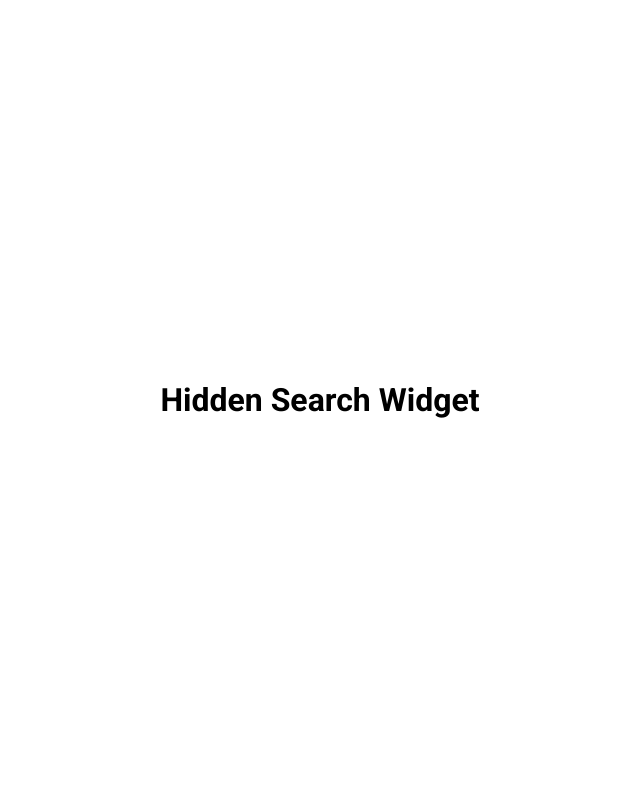
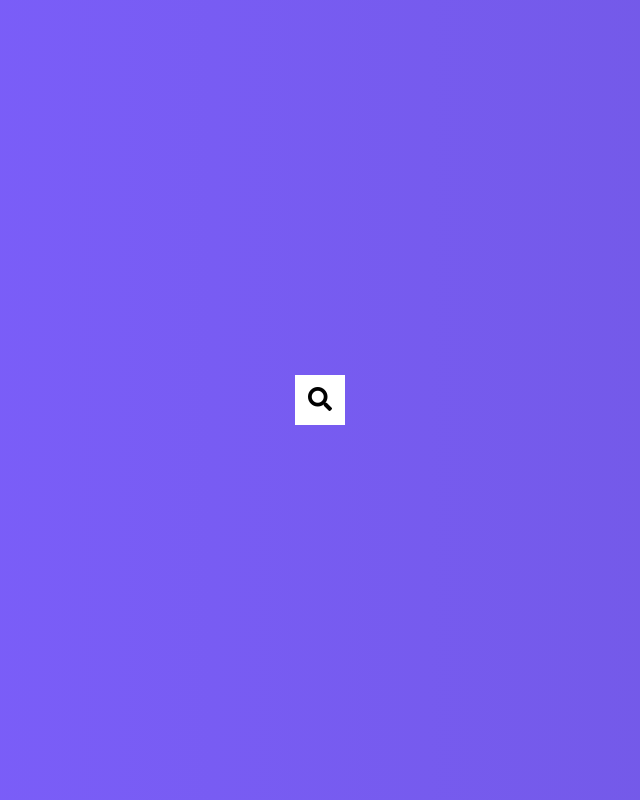
Before and after one commit to aalisina/search-widget, a plain HTML site: page index.html in a window 1280 px wide. Shown: the whole page, without its empty margins (320-960 px from the left). Drawn offline with Linux system fonts and the light colour scheme.

Commit message:
added toggle functionality for the click event

```diff
--- a/index.html
+++ b/index.html
@@ -6,10 +6,15 @@
     <meta name="viewport" content="width=device-width, initial-scale=1.0">
     <link rel="stylesheet" href="https://cdnjs.cloudflare.com/ajax/libs/font-awesome/5.15.3/css/all.min.css">
     <link rel="stylesheet" href="style.css">
-    <title>Hidden Search Widget<</title>
+    <title>Hidden Search Widget</title>
 </head>
 <body>
-    <h1>Hidden Search Widget</h1>
+    <div class="search">
+        <input type="text" class="input" placeholder="Search here...">
+        <button class="btn">
+            <i class="fas fa-search"></i>
+        </button>
+    </div>
 
     <script src="script.js"></script>
 </body>
--- a/script.js
+++ b/script.js
@@ -0,0 +1,9 @@
+
+const search = document.querySelector('.search');
+const btn = document.querySelector('.btn');
+const input = document.querySelector('.input');
+
+btn.addEventListener('click', ()=> {
+    search.classList.toggle('active')
+    input.focus()
+})
--- a/style.css
+++ b/style.css
@@ -5,13 +5,52 @@
 }
 
 body {
+    background-image: linear-gradient(90deg, #7d5fff, #7158e2) ;
     font-family: 'Roboto', sans-serif;
-
     display: flex;
-    flex-direction: column;
     align-items: center;
     justify-content: center;
     height: 100vh;
     overflow: hidden;
     margin: 0;
 }
+
+.search {
+    position: relative;
+    height: 50px;
+}
+
+.search .input {
+    background-color: #fff;
+    border: 0;
+    font-size: 18px;
+    padding: 15px;
+    height: 50px;
+    width: 50px;
+    transition: width 0.3s ease;
+}
+.btn {
+    background-color: #fff;
+    border: 0;
+    cursor: pointer;
+    font-size: 24px;
+    position: absolute;
+    top: 0;
+    left: 0;
+    height: 50px;
+    width: 50px;
+    transition: transform 0.3s ease;
+}
+
+.btn:focus, .input:focus {
+    outline: none;
+}
+
+.search.active .input {
+    width: 200px;
+
+}
+
+.search.active .btn {
+    transform: translateX(198px);
+}
```
